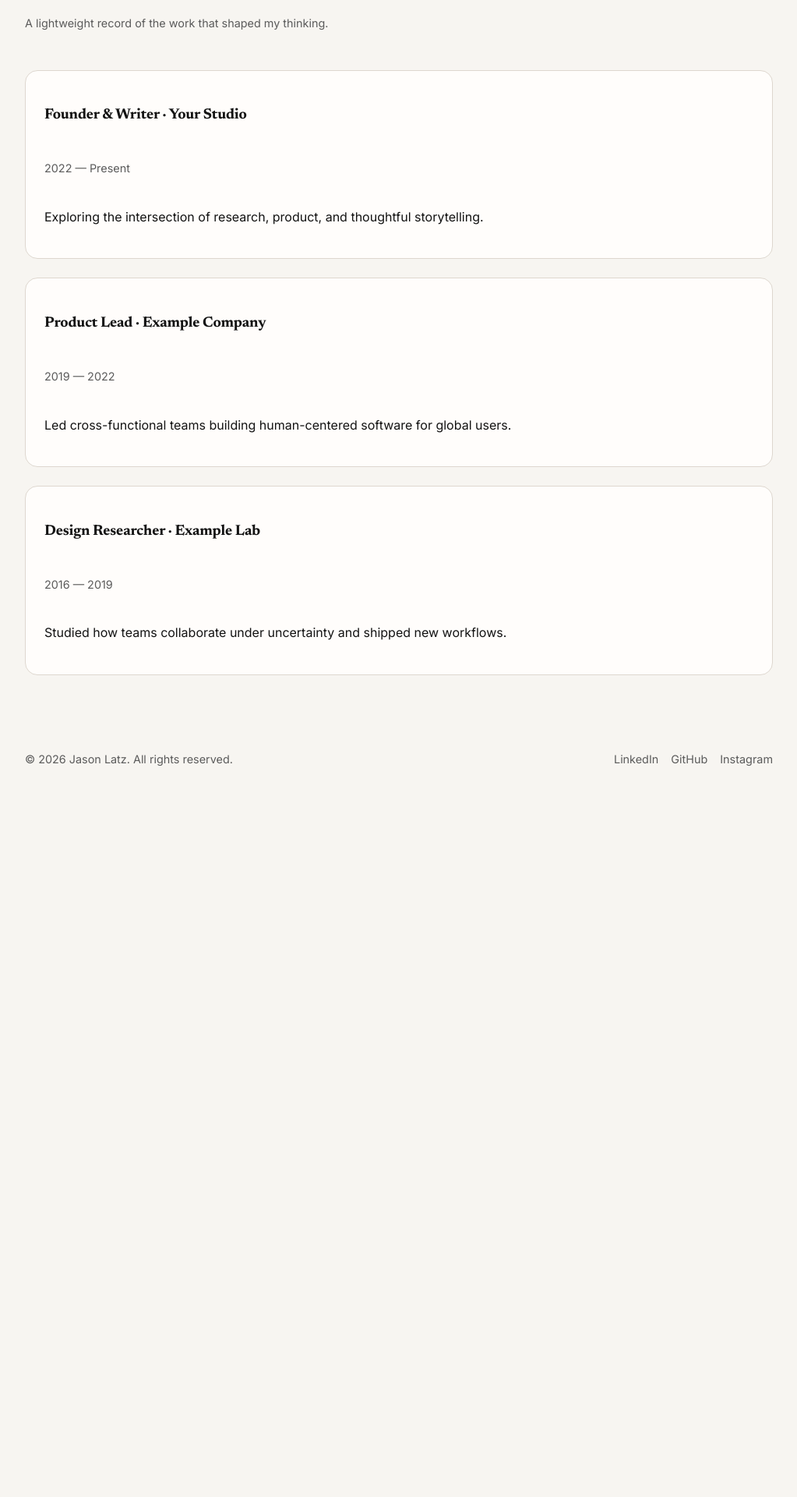
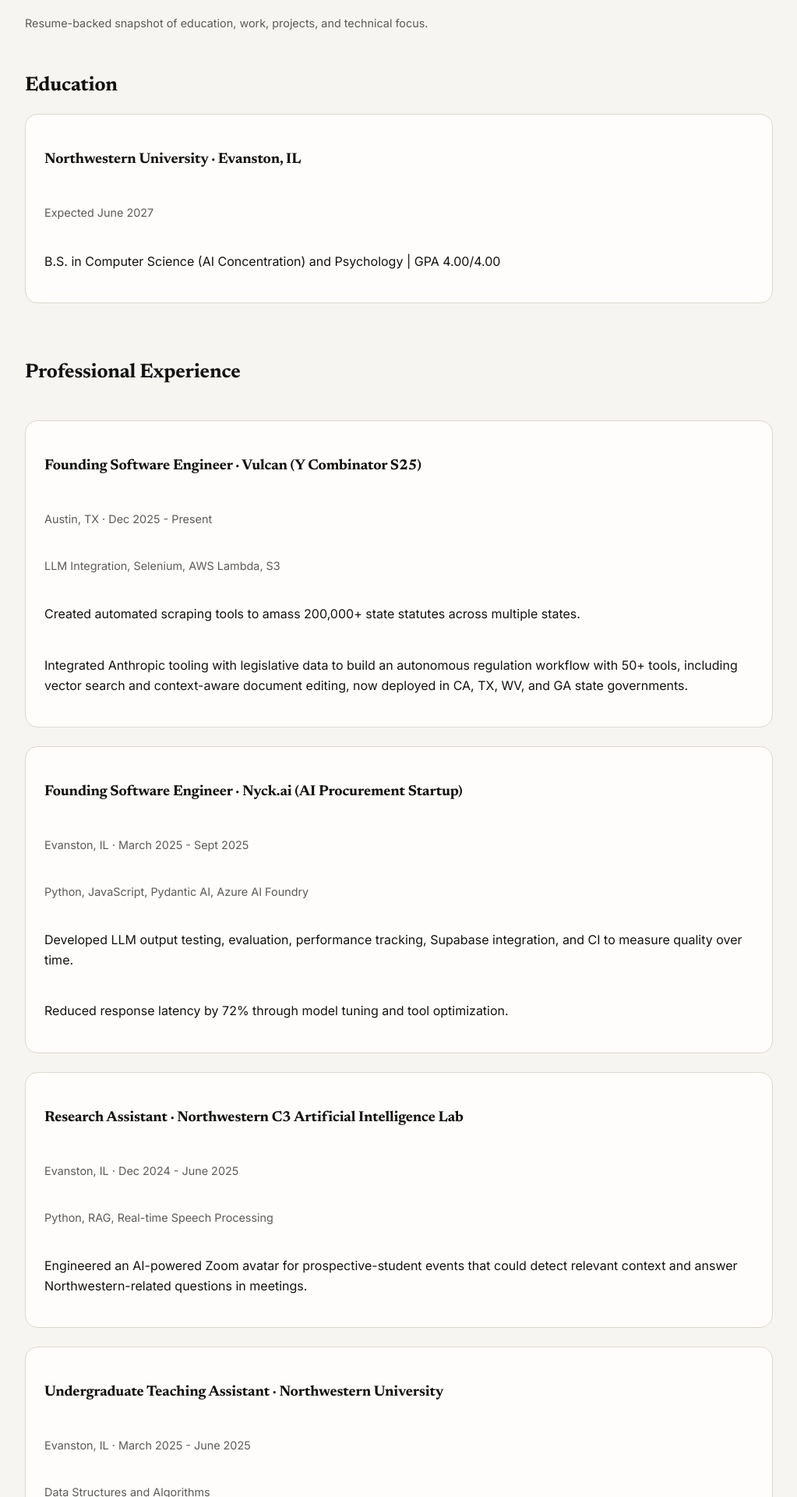
Before and after one commit to Jason-Latz/jbl-site, a Next.js app: page /experience in a window 1280 px wide. Shown: the part 260-2180 px from the top of the page at 78% size, without its empty margins (128-1151 px from the left). Before the commit the page ends 1293 px from the top, so only its background shows below. Built offline with nearby package versions, Linux system fonts and the light colour scheme.

Commit message:
Replace experience placeholders with resume-backed profile content

```diff
--- a/app/experience/page.tsx
+++ b/app/experience/page.tsx
@@ -1,24 +1,118 @@
-const experience = [
+type ExperienceItem = {
+  role: string;
+  organization: string;
+  location: string;
+  period: string;
+  stack: string;
+  highlights: string[];
+};
+
+type ProjectItem = {
+  name: string;
+  stack: string;
+  period: string;
+  highlights: string[];
+  link?: string;
+};
+
+const education = {
+  school: "Northwestern University",
+  location: "Evanston, IL",
+  degree: "B.S. in Computer Science (AI Concentration) and Psychology",
+  gpa: "4.00/4.00",
+  period: "Expected June 2027"
+};
+
+const experience: ExperienceItem[] = [
   {
-    role: "Founder & Writer",
-    place: "Your Studio",
-    period: "2022 — Present",
-    summary:
-      "Exploring the intersection of research, product, and thoughtful storytelling."
+    role: "Founding Software Engineer",
+    organization: "Vulcan (Y Combinator S25)",
+    location: "Austin, TX",
+    period: "Dec 2025 - Present",
+    stack: "LLM Integration, Selenium, AWS Lambda, S3",
+    highlights: [
+      "Created automated scraping tools to amass 200,000+ state statutes across multiple states.",
+      "Integrated Anthropic tooling with legislative data to build an autonomous regulation workflow with 50+ tools, including vector search and context-aware document editing, now deployed in CA, TX, WV, and GA state governments."
+    ]
   },
   {
-    role: "Product Lead",
-    place: "Example Company",
-    period: "2019 — 2022",
-    summary:
-      "Led cross-functional teams building human-centered software for global users."
+    role: "Founding Software Engineer",
+    organization: "Nyck.ai (AI Procurement Startup)",
+    location: "Evanston, IL",
+    period: "March 2025 - Sept 2025",
+    stack: "Python, JavaScript, Pydantic AI, Azure AI Foundry",
+    highlights: [
+      "Developed LLM output testing, evaluation, performance tracking, Supabase integration, and CI to measure quality over time.",
+      "Reduced response latency by 72% through model tuning and tool optimization."
+    ]
   },
   {
-    role: "Design Researcher",
-    place: "Example Lab",
-    period: "2016 — 2019",
-    summary:
-      "Studied how teams collaborate under uncertainty and shipped new workflows."
+    role: "Research Assistant",
+    organization: "Northwestern C3 Artificial Intelligence Lab",
+    location: "Evanston, IL",
+    period: "Dec 2024 - June 2025",
+    stack: "Python, RAG, Real-time Speech Processing",
+    highlights: [
+      "Engineered an AI-powered Zoom avatar for prospective-student events that could detect relevant context and answer Northwestern-related questions in meetings."
+    ]
+  },
+  {
+    role: "Undergraduate Teaching Assistant",
+    organization: "Northwestern University",
+    location: "Evanston, IL",
+    period: "March 2025 - June 2025",
+    stack: "Data Structures and Algorithms",
+    highlights: [
+      "Led weekly sessions for 50+ students and reinforced trees, hash tables, and Big-O with live coding and whiteboard walkthroughs."
+    ]
+  },
+  {
+    role: "Legislative Intern",
+    organization: "U.S. House of Representatives",
+    location: "Washington, D.C.",
+    period: "June 2022 - July 2022",
+    stack: "Project Management, Excel, Communication",
+    highlights: [
+      "Automated collection/reporting workflows in Excel, improving tracking efficiency and accuracy.",
+      "Led Capitol tours for groups up to 25 constituents and translated complex political topics into accessible narratives."
+    ]
+  }
+];
+
+const projects: ProjectItem[] = [
+  {
+    name: "PDF Translator + Flashcard Generator",
+    stack: "Python, TypeScript, FastAPI, SQLite, spaCy, wordfreq, AWS ECS, S3",
+    period: "Sept 2025",
+    highlights: [
+      "Built a web app that converts book PDFs into language-learning materials in 5 languages and exports EPUB for Kindle.",
+      "Auto-generated chapter-level flashcards and shipped scalable deployment with Docker and GitHub Actions."
+    ],
+    link: "https://github.com/Jason-Latz/Kindle_pdf_translation"
+  },
+  {
+    name: "Python Compiler",
+    stack: "C, Test-Driven Development",
+    period: "March 2024",
+    highlights: [
+      "Designed and implemented a Python interpreter in C with a complete compilation pipeline from BNF grammar to executable behavior.",
+      "Applied test-driven validation to improve extensibility and debugging speed across compiler modules."
+    ]
+  }
+];
+
+const technicalSkills = {
+  programming:
+    "Python, C, C++, TypeScript, Node.js, Anthropic Agents SDK, NumPy, FastAPI",
+  tools: "Git, Azure AI Foundry, Supabase, GitHub Actions, pytest"
+};
+
+const activities = [
+  { name: "Northwestern Campus Tour Guide", period: "April 2025 - Present" },
+  { name: "SkillsUSA Arizona Quiz Bowl 3x Champion", period: "2021 - 2023" },
+  {
+    name: "University of Edinburgh Collegiate Tennis Team (Study Abroad)",
+    period: "Sept 2025 - Present"
   }
 ];
 
@@ -27,16 +121,79 @@
     <section className="section">
       <h1>Experience</h1>
       <p className="post-meta">
-        A lightweight record of the work that shaped my thinking.
+        Resume-backed snapshot of education, work, projects, and technical focus.
       </p>
+
+      <div className="section">
+        <h2>Education</h2>
+        <div className="card">
+          <h3>
+            {education.school} · {education.location}
+          </h3>
+          <p className="post-meta">{education.period}</p>
+          <p>
+            {education.degree} | GPA {education.gpa}
+          </p>
+        </div>
+      </div>
+
       <div className="section post-list">
+        <h2>Professional Experience</h2>
         {experience.map((item) => (
-          <div key={item.role} className="card">
+          <div key={`${item.role}-${item.organization}`} className="card">
             <h3>
-              {item.role} · {item.place}
+              {item.role} · {item.organization}
             </h3>
-            <p className="post-meta">{item.period}</p>
-            <p>{item.summary}</p>
+            <p className="post-meta">
+              {item.location} · {item.period}
+            </p>
+            <p className="post-meta">{item.stack}</p>
+            {item.highlights.map((highlight) => (
+              <p key={highlight}>{highlight}</p>
+            ))}
+          </div>
+        ))}
+      </div>
+
+      <div className="section post-list">
+        <h2>Projects</h2>
+        {projects.map((project) => (
+          <div key={project.name} className="card">
+            <h3>{project.name}</h3>
+            <p className="post-meta">{project.period}</p>
+            <p className="post-meta">{project.stack}</p>
+            {project.highlights.map((highlight) => (
+              <p key={highlight}>{highlight}</p>
+            ))}
+            {project.link ? (
+              <p className="post-meta">
+                <a href={project.link} target="_blank" rel="noreferrer">
+                  View on GitHub
+                </a>
+              </p>
+            ) : null}
+          </div>
+        ))}
+      </div>
+
+      <div className="section post-list">
+        <h2>Technical Skills</h2>
+        <div className="card">
+          <p>
+            <strong>Programming & Libraries:</strong> {technicalSkills.programming}
+          </p>
+          <p>
+            <strong>Tools & Platforms:</strong> {technicalSkills.tools}
+          </p>
+        </div>
+      </div>
+
+      <div className="section post-list">
+        <h2>Activities</h2>
+        {activities.map((activity) => (
+          <div key={activity.name} className="card">
+            <h3>{activity.name}</h3>
+            <p className="post-meta">{activity.period}</p>
           </div>
         ))}
       </div>
```
